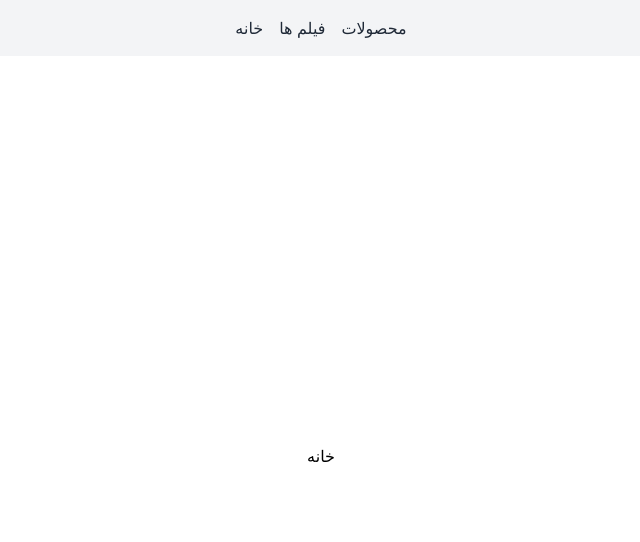
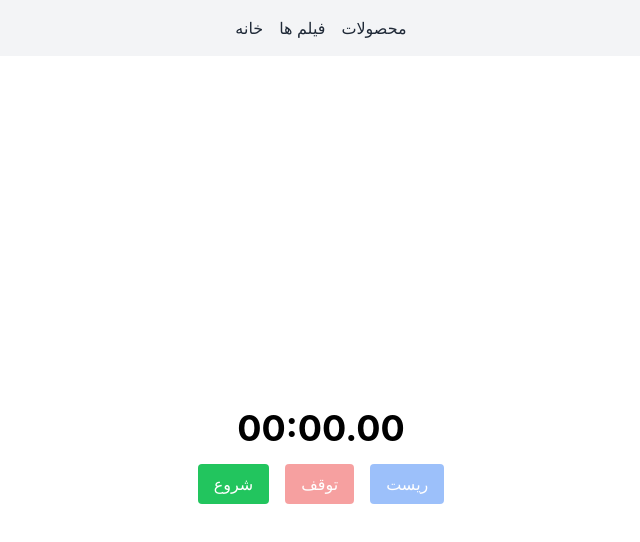
Before and after one commit to funbyte-ir/react-course-1220, a React (Create React App) app in the folder react_project/: page / in a window 1280 px wide. Shown: the top 542 px of the page, without its empty margins (319-959 px from the left). Built offline with nearby package versions, Linux system fonts and the light colour scheme.

Commit message:
working on lesson 8

```diff
--- a/react_project/src/pages/Home.js
+++ b/react_project/src/pages/Home.js
@@ -1,5 +1,67 @@
-export default function Home () {
-    return <div className="flex justify-center items-center h-screen">
-        <h1>خانه</h1>
-    </div>;
-};
+import { useState } from "react";
+
+export default function Home() {
+    const [time, setTime] = useState(0);
+    const [isRunning, setIsRunning] = useState(false);
+    const [timerId, setTimerId] = useState(null);
+
+    const handleStart = () => {
+        if (!isRunning) {
+            const now = Date.now();
+            setIsRunning(true);
+            const id = setInterval(() => {
+                setTime(Date.now() - (now - time));
+            }, 10);
+            setTimerId(id);
+        }
+    };
+
+    const handleStop = () => {
+        if (isRunning && timerId) {
+            setIsRunning(false);
+            clearInterval(timerId);
+        }
+    };
+
+    const handleReset = () => {
+        setTime(0);
+
+    };
+
+    const formatTime = (milliseconds) => {
+        const ms = Math.floor(milliseconds % 1000 / 10).toString().padStart(2, '0');
+        const seconds = Math.floor((milliseconds / 1000) % 60).toString().padStart(2, '0');
+        const minutes = Math.floor((milliseconds / (1000 * 60)) % 60).toString().padStart(2, '0');
+        return `${minutes}:${seconds}.${ms}`;
+    };
+
+    return (
+        <div className="flex flex-col justify-center items-center h-screen gap-4">
+            <h1 className="text-4xl font-bold">{formatTime(time)}</h1>
+            <div className="flex gap-4">
+                <button
+                    onClick={handleStart}
+                    disabled={isRunning}
+                    className="px-4 py-2 bg-green-500 text-white rounded disabled:opacity-50"
+                >
+                    شروع
+                </button>
+                <button
+                    onClick={handleStop}
+                    disabled={!isRunning}
+                    className="px-4 py-2 bg-red-500 text-white rounded disabled:opacity-50"
+                >
+                    توقف
+                </button>
+
+                <button
+                    onClick={handleReset}
+                    disabled={time == 0 && !isRunning}
+                    className="px-4 py-2 bg-blue-500 text-white rounded disabled:opacity-50"
+                >
+                    ریست
+                </button>
+            </div>
+        </div>
+    );
+}
```
